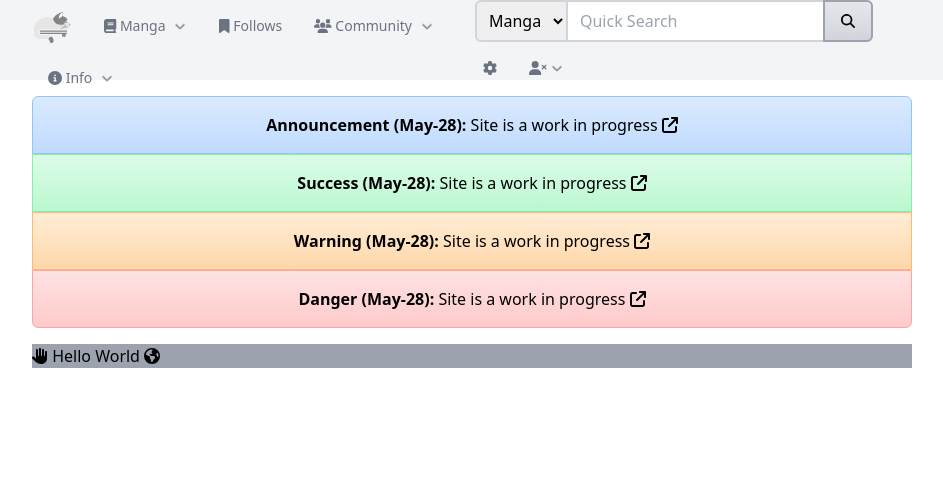
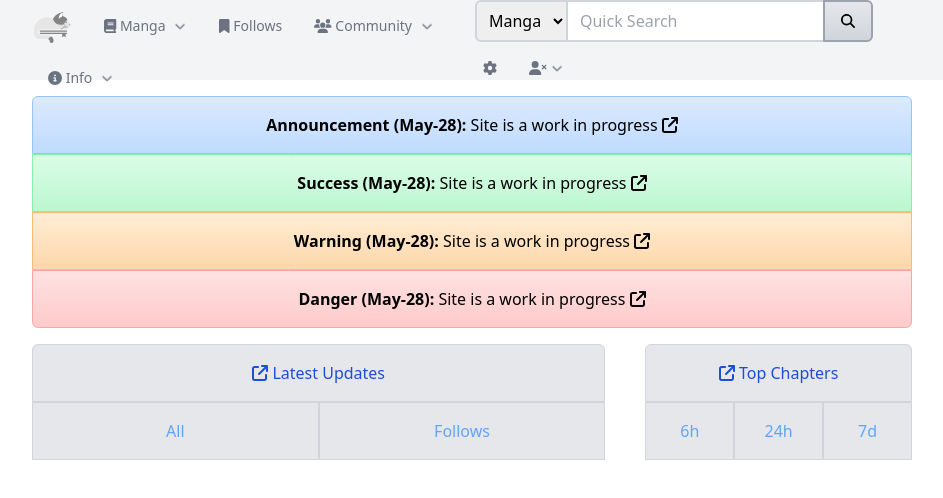
Before and after one commit to KaBankz/old-mangadex, a Nuxt app: page / in a window 1280 px wide. Shown: the top 498 px of the page, without its empty margins (168-1111 px from the left). Built offline with nearby package versions, Linux system fonts and the light colour scheme.

Commit message:
🚧 Create basic homepage

```diff
--- a/pages/index.vue
+++ b/pages/index.vue
@@ -1,10 +1,54 @@
 <template>
-  <div class="bg-gray-400">
-    <h1>
-      <fa icon="hand" />
-      Hello World
-      <fa icon="earth-americas" />
-    </h1>
+  <div class="grid grid-cols-3 gap-10">
+    <div class="w-full col-span-2">
+      <div
+        class="bg-gray-200 rounded-t-md border border-gray-300 p-4 text-center"
+      >
+        <a href="#" class="text-blue-700">
+          <fa icon="arrow-up-right-from-square" />
+          Latest Updates
+        </a>
+      </div>
+      <div class="flex justify-between text-center bg-gray-200">
+        <button
+          class="w-full p-4 text-blue border border-gray-300 focus:(text-white bg-blue-500)"
+        >
+          All
+        </button>
+        <button
+          class="w-full p-4 text-blue border border-gray-300 focus:(text-white bg-blue-500)"
+        >
+          Follows
+        </button>
+      </div>
+    </div>
+    <div class="w-full">
+      <div
+        class="bg-gray-200 rounded-t-md border border-gray-300 p-4 text-center"
+      >
+        <a href="#" class="text-blue-700">
+          <fa icon="arrow-up-right-from-square" />
+          Top Chapters
+        </a>
+      </div>
+      <div class="flex justify-between text-center bg-gray-200">
+        <button
+          class="w-full p-4 text-blue border border-gray-300 focus:(text-white bg-blue-500)"
+        >
+          6h
+        </button>
+        <button
+          class="w-full p-4 text-blue border border-gray-300 focus:(text-white bg-blue-500)"
+        >
+          24h
+        </button>
+        <button
+          class="w-full p-4 text-blue border border-gray-300 focus:(text-white bg-blue-500)"
+        >
+          7d
+        </button>
+      </div>
+    </div>
   </div>
 </template>
 
```
